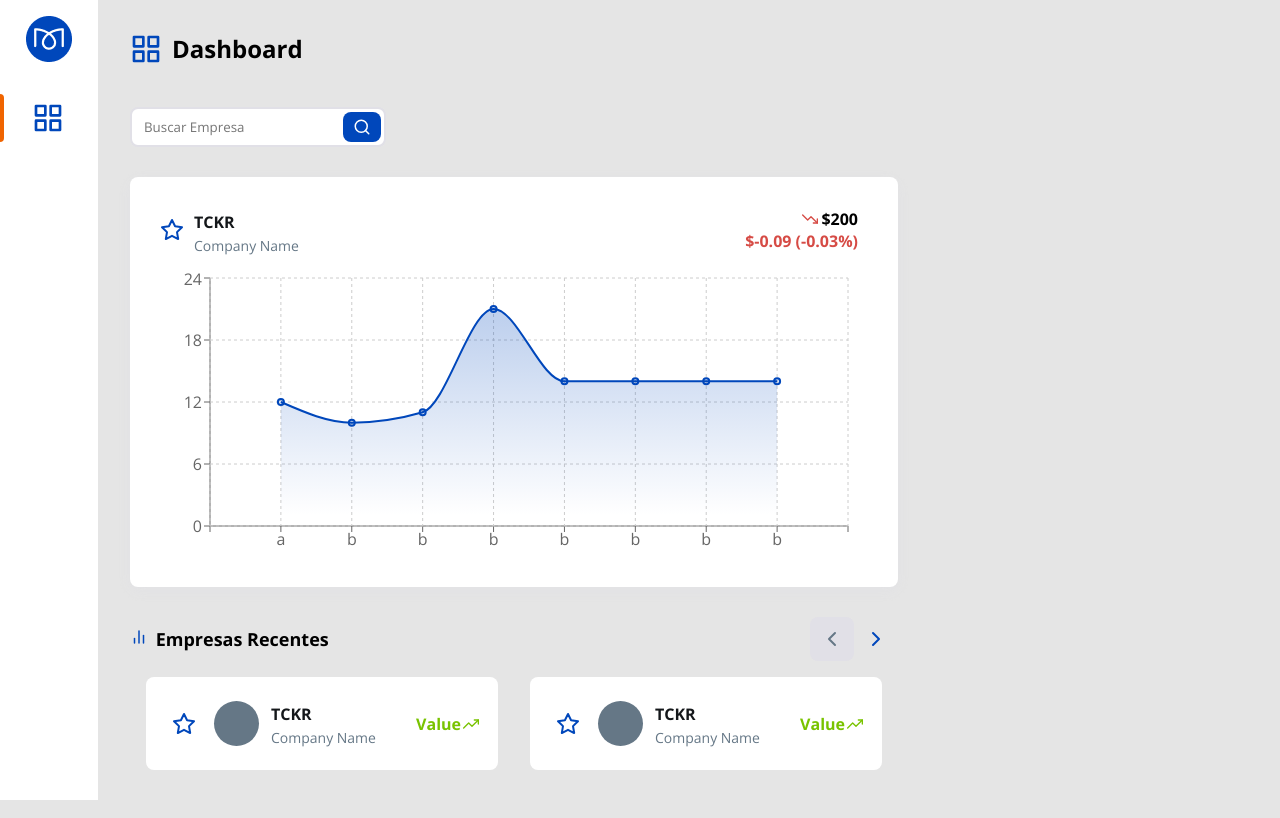
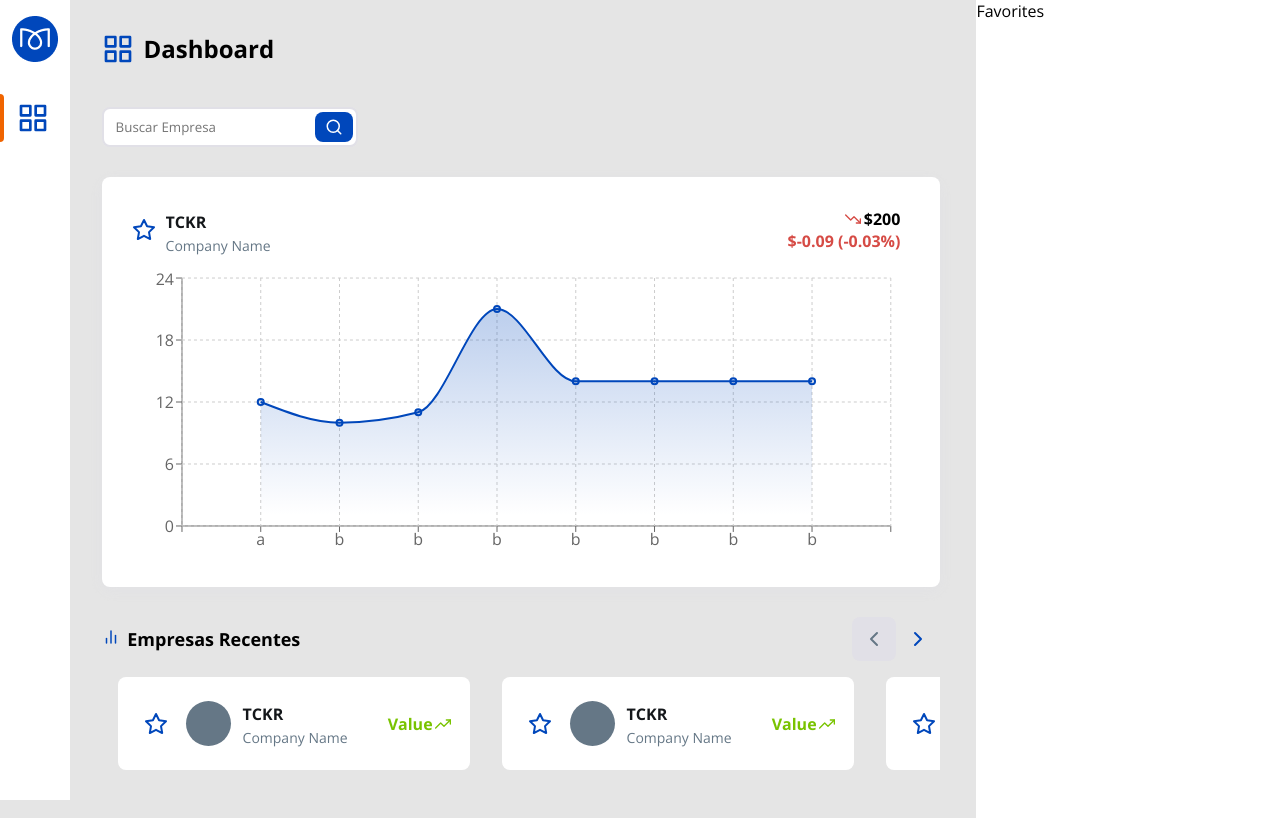
Before and after one commit to gabrielcarneiro97/stocks-panel, a React (Create React App) app: page / in a window 1280 px wide. Built offline with nearby package versions, Linux system fonts and the light colour scheme.

Commit message:
ajustes nos tamanhos dos componentes

```diff
--- a/src/App.tsx
+++ b/src/App.tsx
@@ -1,6 +1,6 @@
 import styled from 'styled-components';
 
-import { MainContent, SideMenu } from './components';
+import { Favorites, MainContent, SideMenu } from './components';
 
 const AppBackground = styled.div`
   display: flex;
@@ -12,6 +12,7 @@ export default function App() {
     <AppBackground>
       <SideMenu />
       <MainContent />
+      <Favorites />
     </AppBackground>
   );
 }
--- /dev/null
+++ b/src/components/Favorites/Favorites.tsx
@@ -0,0 +1,14 @@
+import styled from 'styled-components';
+
+const Container = styled.div`
+  display: flex;
+  flex-grow: 20;
+  flex-direction: column;
+  background-color: ${(props) => props.theme.colors.white};
+  margin: -8px;
+  margin-left: 12px;
+`;
+
+export default function Favorites() {
+  return <Container>Favorites</Container>;
+}
--- a/src/components/MainContent/MainContent.tsx
+++ b/src/components/MainContent/MainContent.tsx
@@ -6,6 +6,7 @@ import SearchBar from './components/SearchBar/SearchBar';
 
 const Container = styled.div`
   display: flex;
+  flex-grow: 6;
   flex-direction: column;
   padding: 24px;
   width: 60vw;
--- a/src/components/SideMenu/SideMenu.tsx
+++ b/src/components/SideMenu/SideMenu.tsx
@@ -7,11 +7,11 @@ import { MenuItem } from './components';
 
 const Container = styled.div`
   display: flex;
+  flex-grow: 2;
   flex-direction: column;
   height: 100vh;
   margin: -8px;
   margin-right: 8px;
-  width: 98px;
   background-color: ${(props) => props.theme.colors.white};
 `;
 
--- a/src/components/index.ts
+++ b/src/components/index.ts
@@ -6,3 +6,4 @@ export { default as MainContent } from './MainContent/MainContent';
 export { default as Company } from './Company/Company';
 export { default as Tooltip } from './Tooltip/Tooltip';
 export { default as AddToFavButton } from './AddToFavButton/AddToFavButton';
+export { default as Favorites } from './Favorites/Favorites';
```
